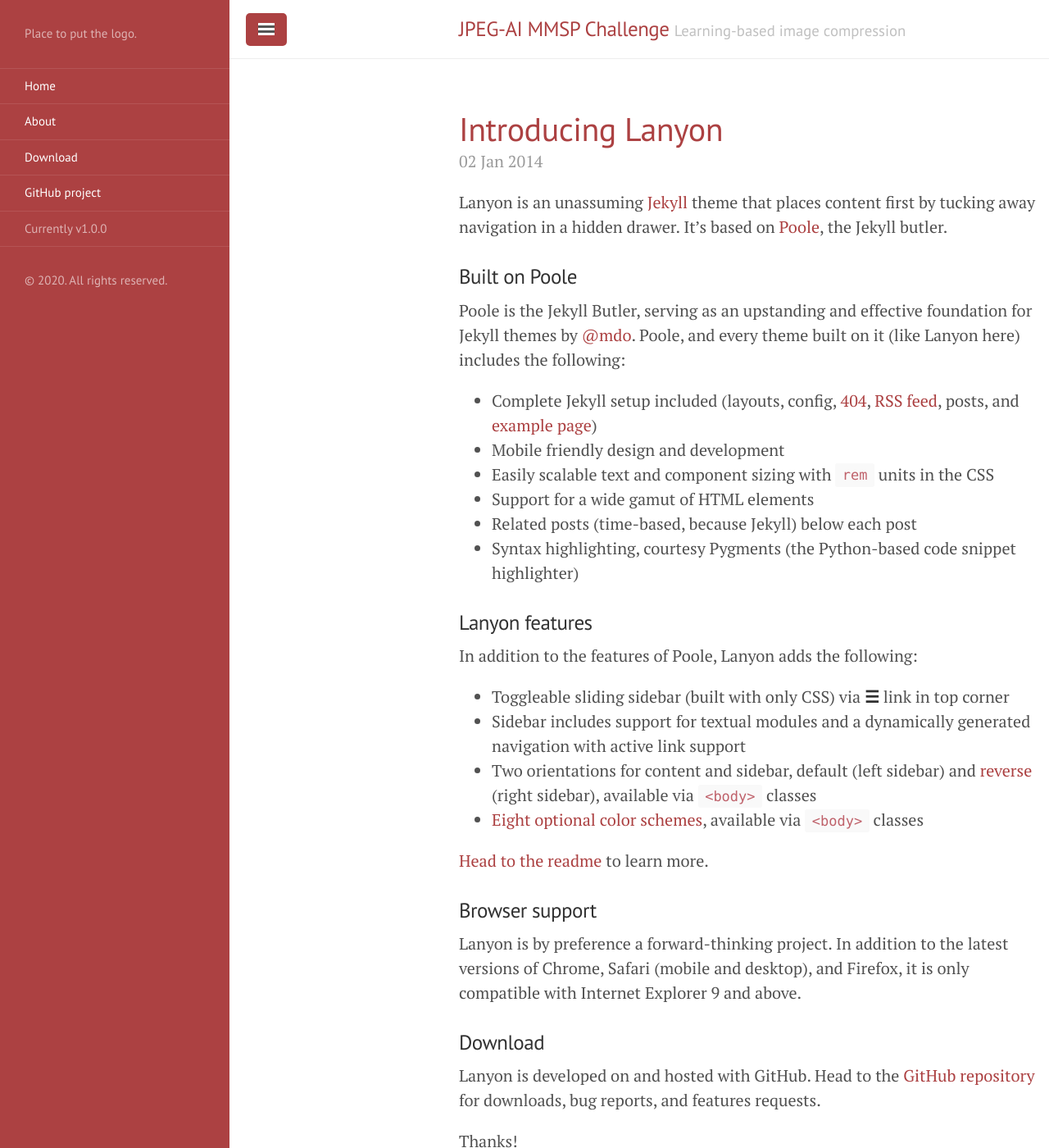
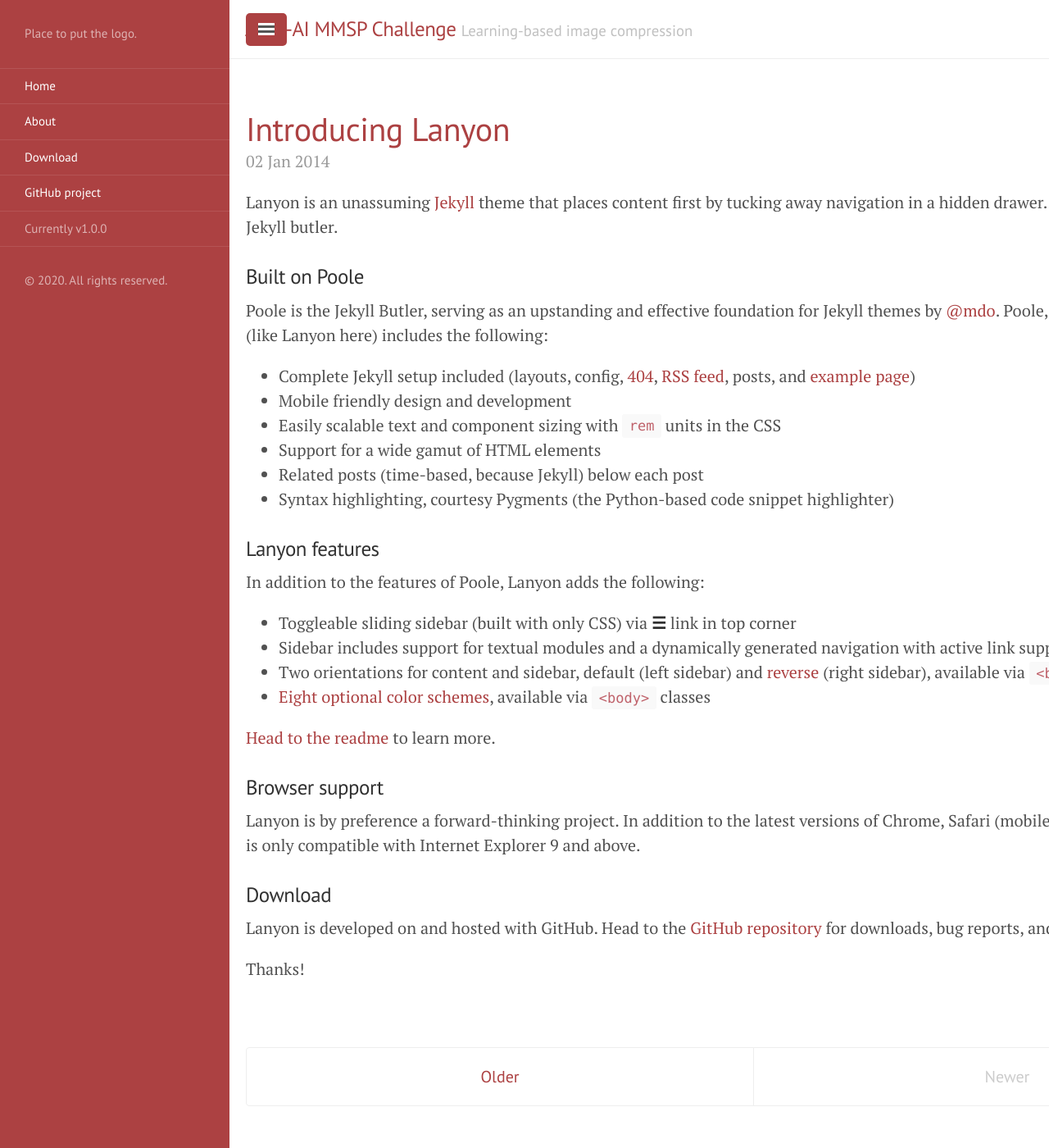
Before and after one commit to jpegai/jpegai.github.io, a Jekyll site: the page built from index.html, in a window 1280 px wide and 1400 px high. Shown: the whole window at 82% size. Built offline with Jekyll 4.4.1, drawn with Linux system fonts in a browser that asks for light colours; the list of posts is cut into pages by our own code.

Commit message:
Update lanyon.css

```diff
--- a/public/css/lanyon.css
+++ b/public/css/lanyon.css
@@ -74,7 +74,7 @@
 
 @media (min-width: 56em) {
   .container {
-    max-width: 38rem;
+    max-width: 90rem;
   }
 }
 
```
